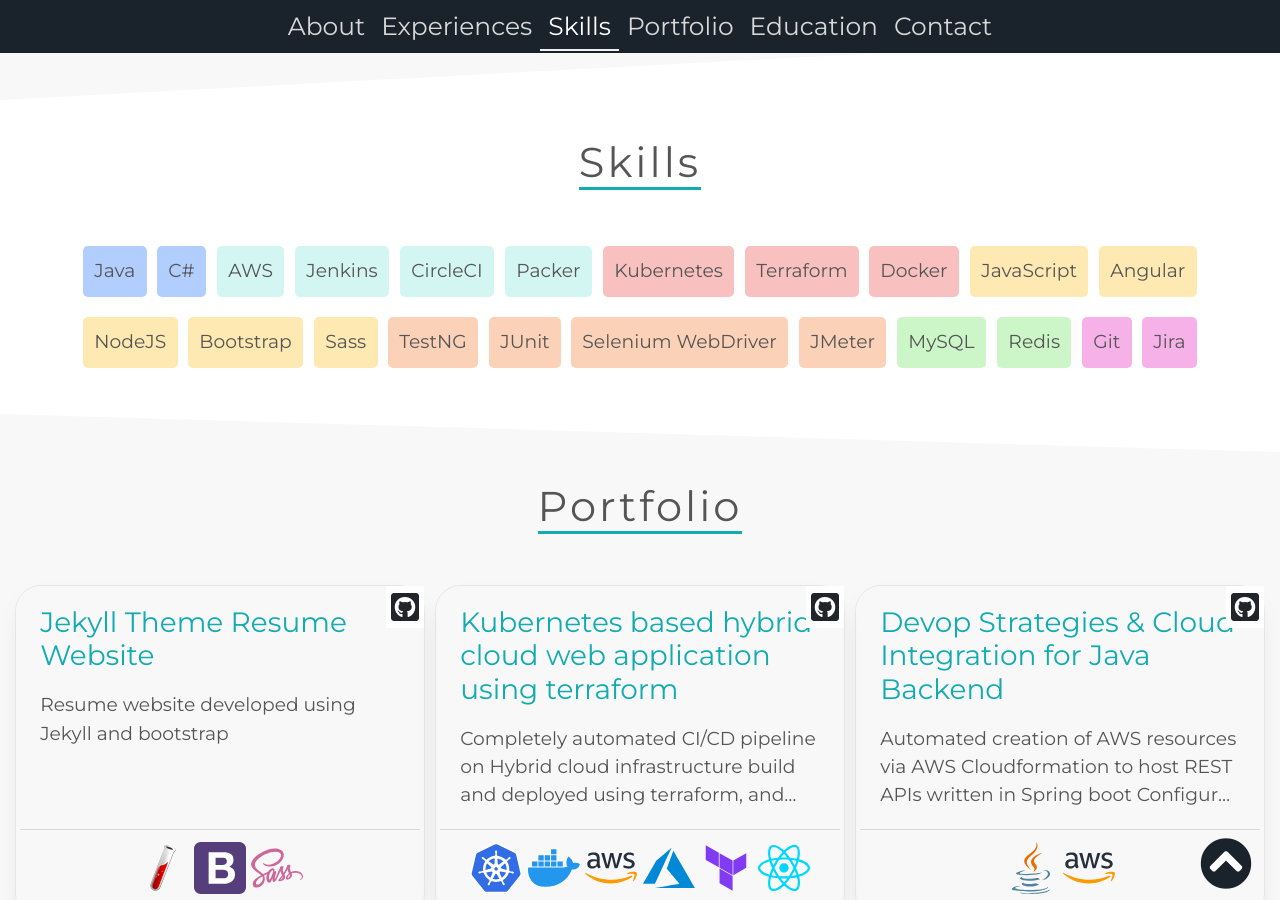
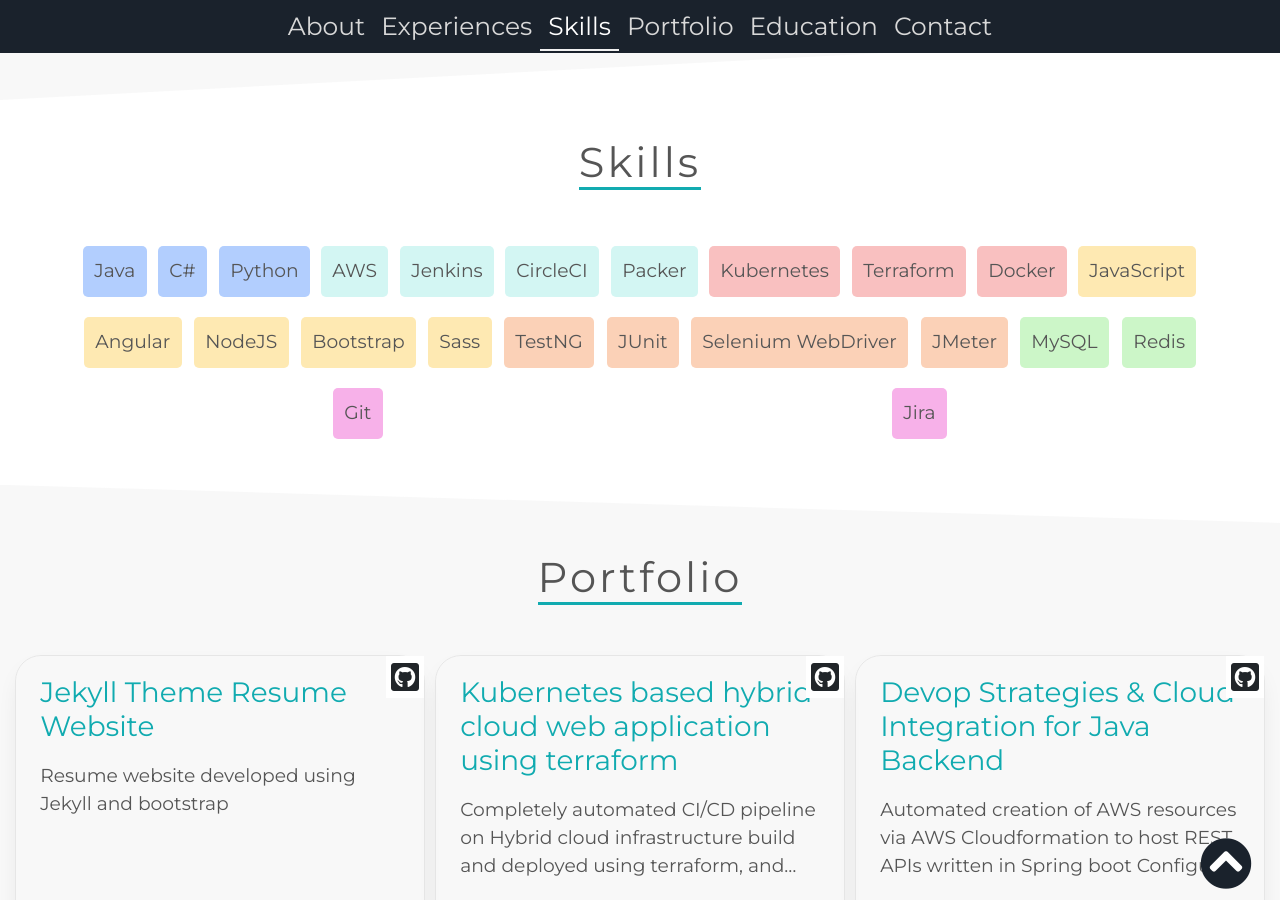
Before and after one commit to murraco/jekyll-theme-minimal-resume, a Jekyll site: the page built from index.html, in a window 1280 px wide and 900 px high, scrolled down 3311 px. Built offline with Jekyll 4.4.1, drawn with Linux system fonts in a browser that asks for light colours; some web fonts are replaced.

Commit message:
Updated resume and skills to include python

```diff
--- a/_data/skills.yaml
+++ b/_data/skills.yaml
@@ -2,6 +2,7 @@
   list:
     - name: Java
     - name: C#
+    - name: Python
 - type: Cloud
   list:
     - name: AWS
```
Also changed, not shown: 1 other file.
